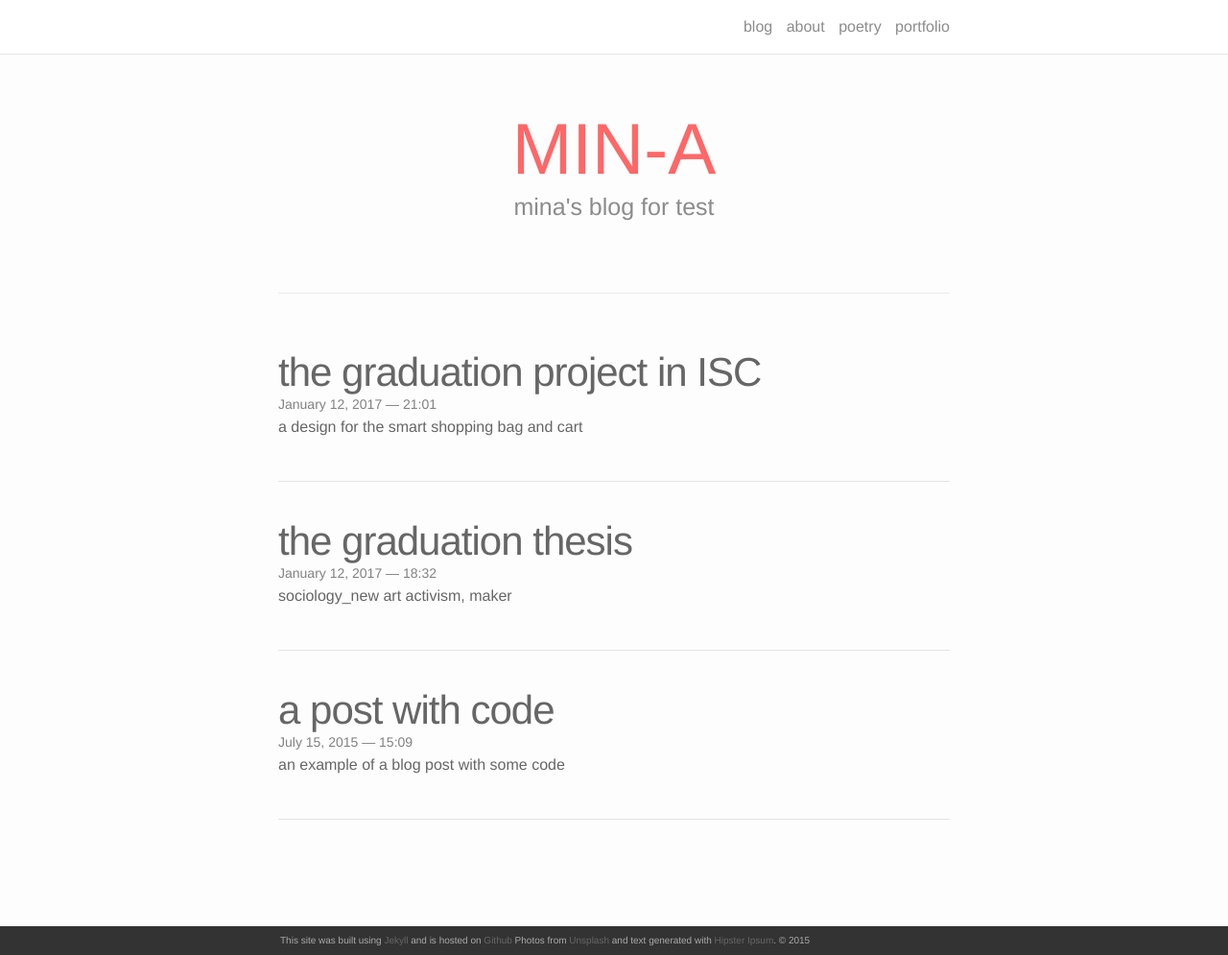
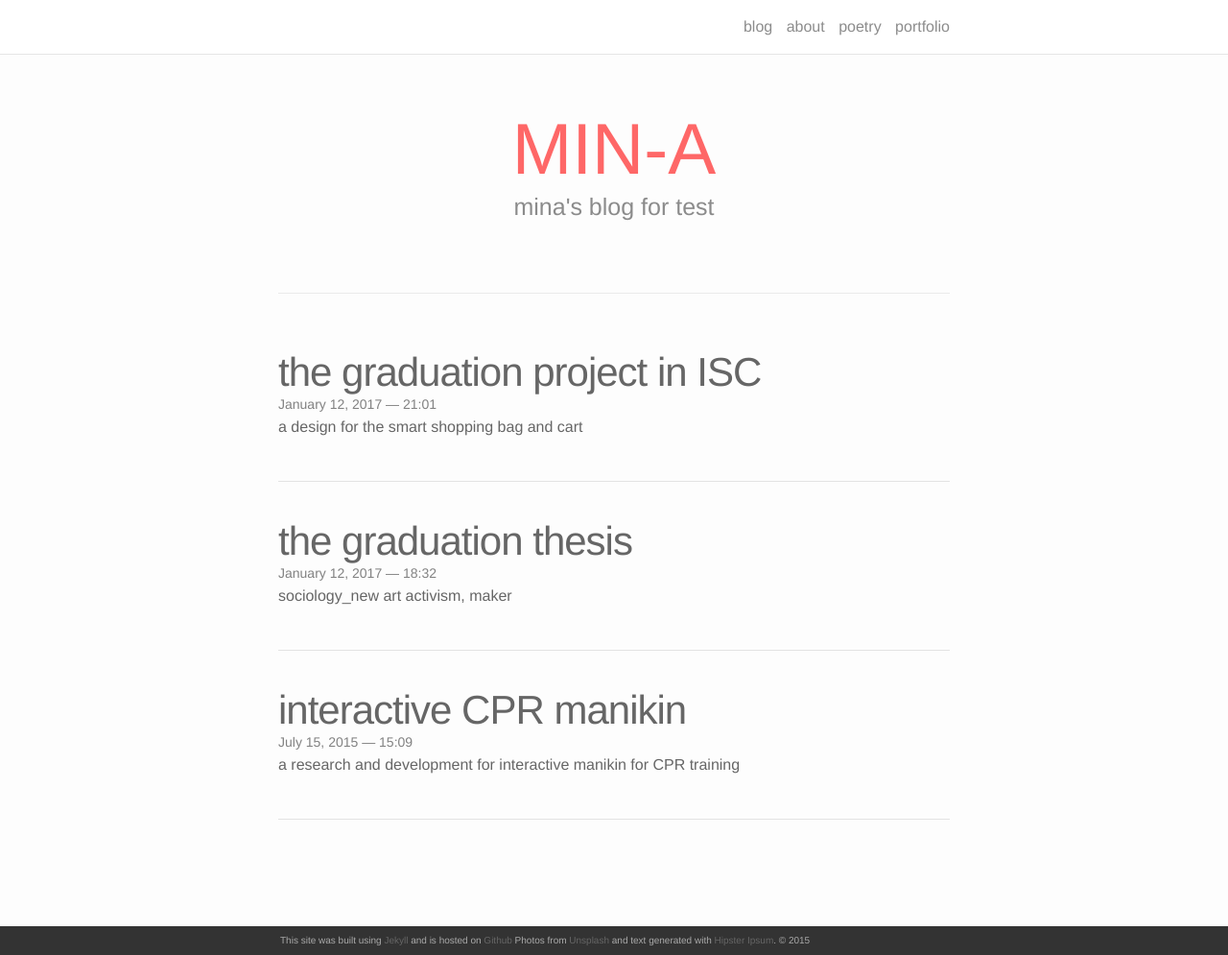
Before and after one commit to lucid2713/lucid2713.github.io, a Jekyll site: the page built from index.html, in a window 1280 px wide and 995 px high. Shown: the whole window at 96% size. Built offline with Jekyll 4.4.1, drawn with Linux system fonts in a browser that asks for light colours; nearby versions of some CDN libraries; the list of posts is cut into pages by our own code.

Commit message:
Update 2015-07-15-title.markdown

```diff
--- a/_posts/2015-07-15-title.markdown
+++ b/_posts/2015-07-15-title.markdown
@@ -1,8 +1,8 @@
 ---
 layout: post
-title: a post with code
+title: interactive CPR manikin
 date: 2015-07-15 15:09:00
-description: an example of a blog post with some code
+description: a research and development for interactive manikin for CPR training
 ---
 This theme implements a built-in Jekyll feature, the use of Pygments, for sytanx highlighting. It supports more than 100 languages. This example is in C++. All you have to do is wrap your code in a liquid tag:
 {% raw  %}
```
